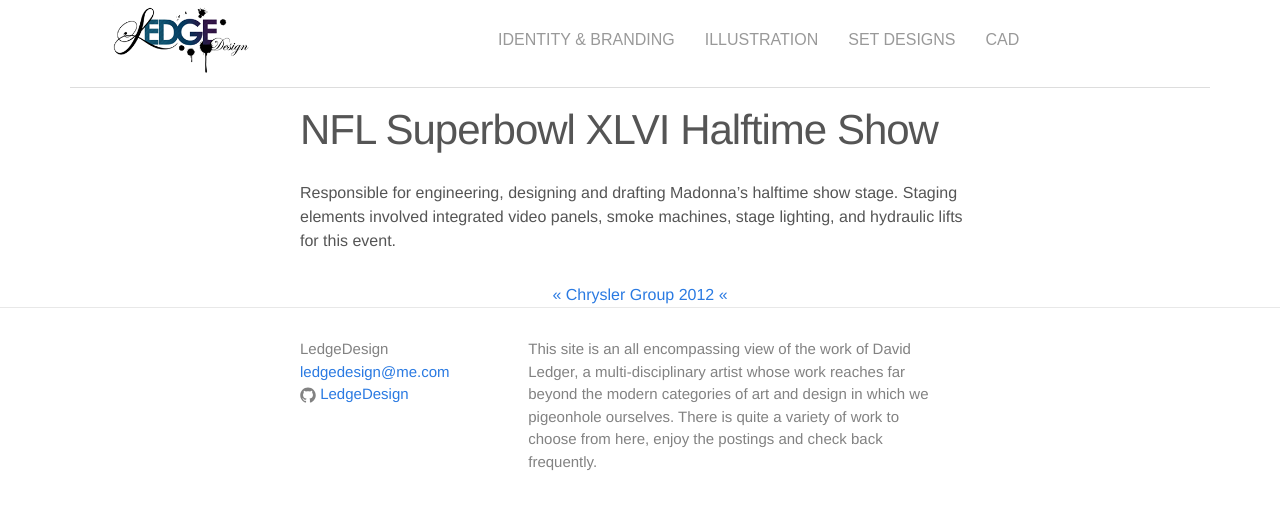
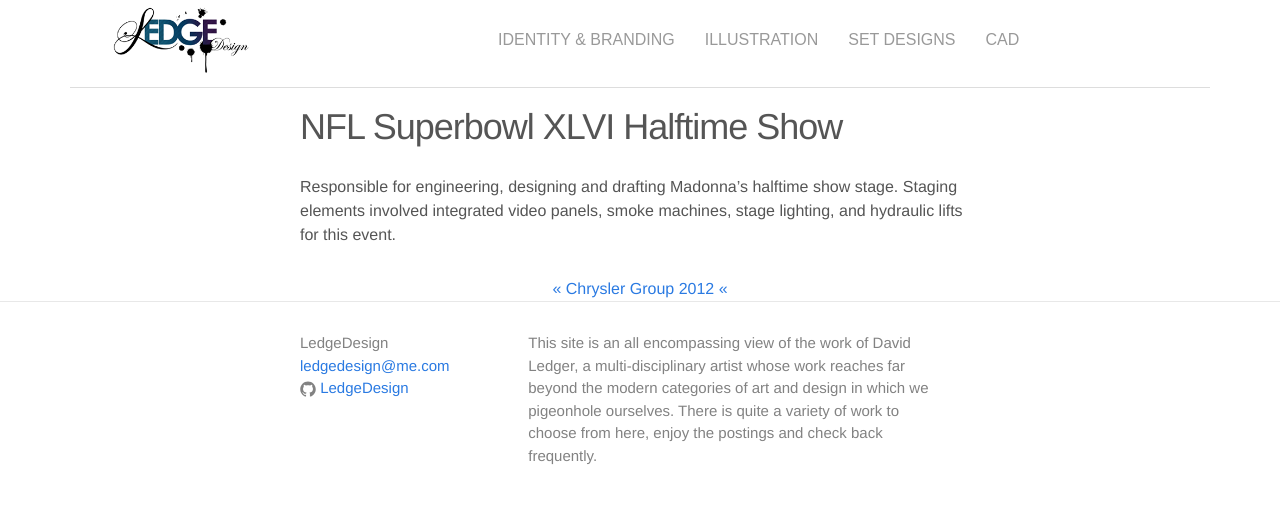
Before and after one commit to LedgeDesign/Home, a Jekyll site: the page built from _drawings/superbowl-xlvi-halftime.md, in a window 1280 px wide. Shown: the top 510 px of the page. Built offline with Jekyll 4.4.1, drawn with Linux system fonts in a browser that asks for light colours; nearby versions of some CDN libraries; some web fonts are replaced.

Commit message:
change font sizes

```diff
--- a/_sass/_layout.scss
+++ b/_sass/_layout.scss
@@ -21,7 +21,7 @@
 }
 
 .footer-heading {
-    font-size: 18px;
+    font-size: 16px;
     margin-bottom: $spacing-unit / 2;
 }
 
@@ -95,7 +95,7 @@
 }
 
 .page-heading {
-    font-size: 20px;
+    font-size: 16px;
 }
 
 .post-list {
@@ -130,7 +130,7 @@
 }
 
 .post-title {
-    font-size: 42px;
+    font-size: 36px;
     letter-spacing: -1px;
     line-height: 1;
 
@@ -235,7 +235,7 @@
 
 .navbar-toggle {
     font-family: 'Muli', sans-serif;
-    font-size: 16px;
+    font-size: 13px;
     position: relative;
     float: clear;
     margin-right: 0px;
```
